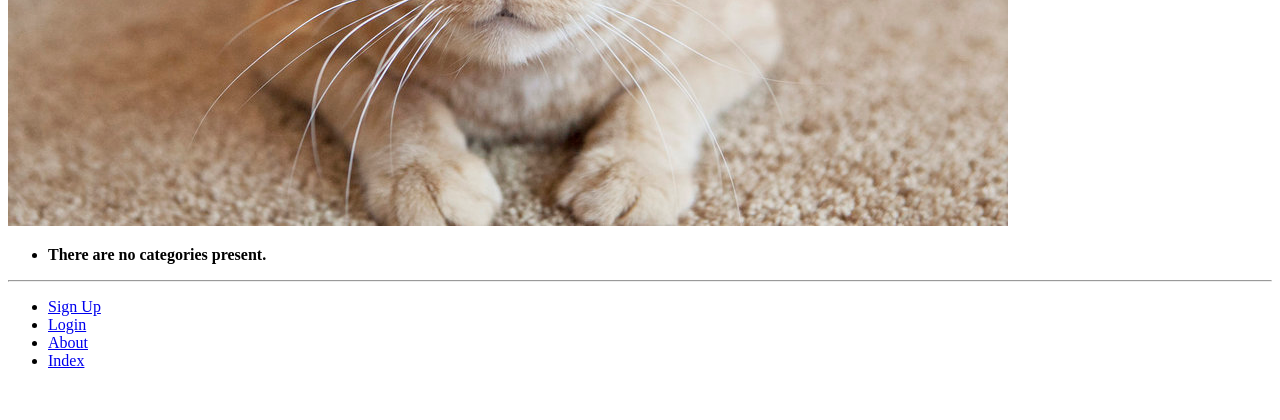
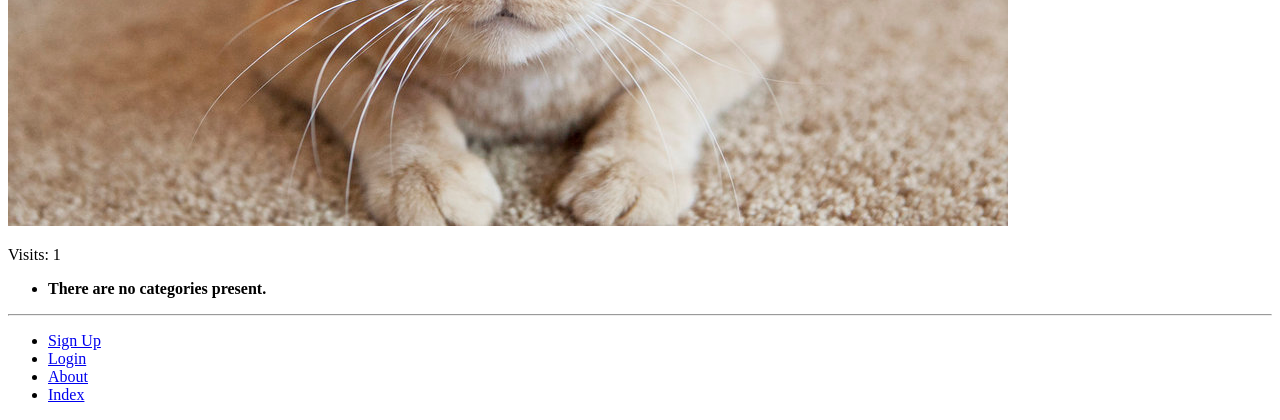
Before and after one commit to RobertNimmo26/tango_with_django_project, a Django app: page /rango/about/ in a window 1280 px wide. Shown: the part 1916-2336 px from the top of the page. Before the commit the page ends 2284 px from the top, so only its background shows below. Run offline with Django 3.2, Linux system fonts and the light colour scheme; data that the repository does not hold is empty.

Commit message:
Chapter 10

```diff
--- a/rango/views.py
+++ b/rango/views.py
@@ -5,6 +5,7 @@ from rango.forms import CategoryForm,PageForm,UserForm, UserProfileForm
 from django.urls import reverse
 from django.contrib.auth import authenticate, login, logout
 from django.contrib.auth.decorators import login_required
+from datetime import datetime
 
 # Create your views here.
 
@@ -17,11 +18,41 @@ def index(request):
     context_dict['categories'] = category_list
     context_dict['pages'] = page_list
 
+    visitor_cookie_handler(request)
+
     return render(request, 'rango/index.html', context=context_dict)
 
+def visitor_cookie_handler(request):
+    # Get the number of visits to the site.
+    # We use the COOKIES.get() function to obtain the visits cookie.
+    # If the cookie exists, the value returned is casted to an integer.
+    # If the cookie doesn't exist, then the default value of 1 is used.
+    visits = int(get_server_side_cookie(request, 'visits', '1'))
+
+    last_visit_cookie = get_server_side_cookie(request,'last_visit', str(datetime.now()))
+    last_visit_time = datetime.strptime(last_visit_cookie[:-7],'%Y-%m-%d %H:%M:%S')
+
+    if (datetime.now() - last_visit_time).days >0:
+        visits = visits+1
+        request.session['last_visit'] = str(datetime.now())
+    else:
+        request.session['last_visit'] = last_visit_cookie
+
+    request.session['visits']= visits
+
+def get_server_side_cookie(request,cookie,default_val=None):
+    val = request.session.get(cookie)
+    if not val:
+        val=default_val
+    return val
 
 def about(request):
-    return render(request, 'rango/about.html', {})
+
+    context_dict = {}
+    visitor_cookie_handler(request)
+    context_dict['visits']= request.session['visits']
+
+    return render(request, 'rango/about.html', context=context_dict)
 
 def show_category(request,category_name_slug):
     # Create a context dictionary which we can pass
--- a/tango_with_django_project/settings.py
+++ b/tango_with_django_project/settings.py
@@ -53,6 +53,7 @@ MIDDLEWARE = [
     'django.contrib.auth.middleware.AuthenticationMiddleware',
     'django.contrib.messages.middleware.MessageMiddleware',
     'django.middleware.clickjacking.XFrameOptionsMiddleware',
+    'django.contrib.sessions.middleware.SessionMiddleware',
 ]
 
 ROOT_URLCONF = 'tango_with_django_project.urls'
--- a/templates/rango/about.html
+++ b/templates/rango/about.html
@@ -14,4 +14,7 @@
         <img src="{% static "images/rango.jpg" %}" alt="Picture of Rango" />
         <img src="{{ MEDIA_URL }}cat.jpg" alt="Picture of a Cat" />
     </div>
+    <div>
+        <p>Visits: {{ visits }}</p>
+    </div>
 {% endblock %}
```
